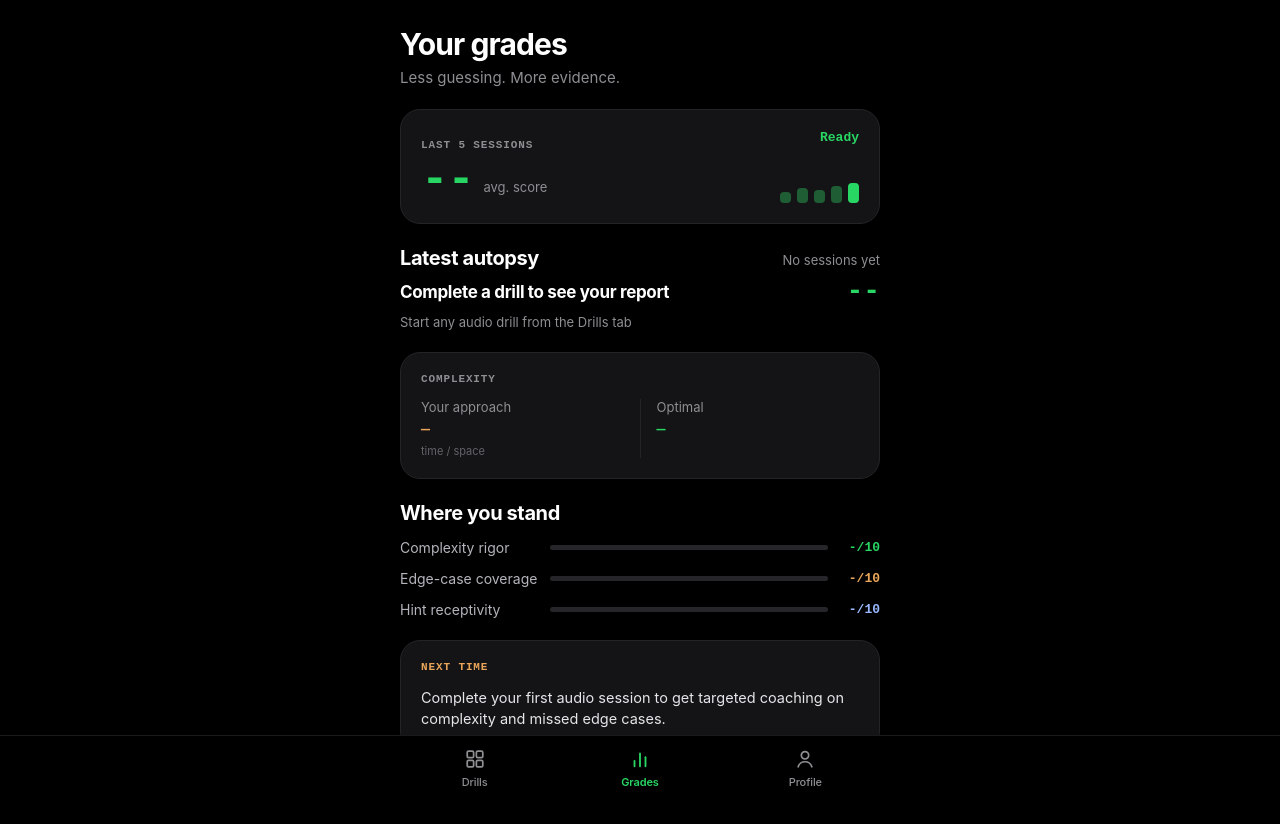
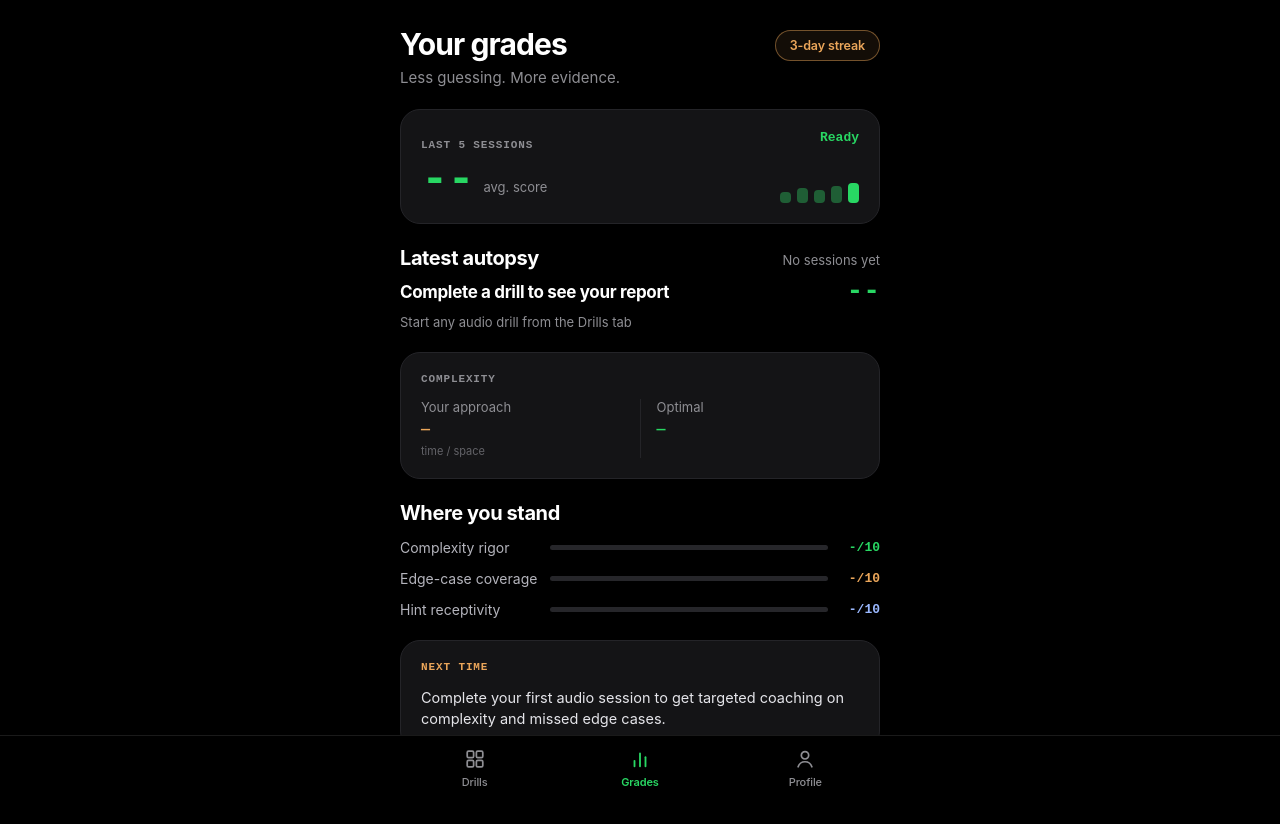
Before and after one commit to Yog-1to1-code/Vocl, a plain HTML site: page android/app/src/main/assets/grades.html in a window 1280 px wide. Drawn offline with Linux system fonts and the light colour scheme; no server answers.

Commit message:
ui(android): move streak chip from profile to grades page

```diff
--- a/android/app/src/main/assets/grades.html
+++ b/android/app/src/main/assets/grades.html
@@ -23,9 +23,15 @@
 
   .page { max-width: 520px; margin: 0 auto; padding: 22px 20px 96px; display: flex; flex-direction: column; gap: 22px; }
 
-  .title-block { display: flex; flex-direction: column; gap: 6px; padding-top: 4px; }
+  .top-row { display: flex; align-items: flex-start; justify-content: space-between; gap: 12px; padding-top: 4px; }
+  .title-block { display: flex; flex-direction: column; gap: 6px; }
   .page-title { font-size: 30px; font-weight: 700; letter-spacing: -0.03em; }
   .page-sub { font-size: 15px; color: var(--muted); }
+  .streak-pill {
+    flex-shrink: 0; padding: 7px 14px; border-radius: 9999px;
+    background: rgba(235, 166, 90, 0.08); border: 1px solid rgba(235, 166, 90, 0.45);
+    color: var(--amber); font-size: 12.5px; font-weight: 600; letter-spacing: -0.01em; margin-top: 4px;
+  }
 
   .card {
     background: var(--surface); border: 1px solid var(--surface-border); border-radius: 20px;
@@ -93,9 +99,12 @@
 <body>
 
 <main class="page">
-  <header class="title-block">
-    <h1 class="page-title">Your grades</h1>
-    <p class="page-sub">Less guessing. More evidence.</p>
+  <header class="top-row">
+    <div class="title-block">
+      <h1 class="page-title">Your grades</h1>
+      <p class="page-sub">Less guessing. More evidence.</p>
+    </div>
+    <div class="streak-pill" id="streak-pill">3-day streak</div>
   </header>
 
   <section class="card">
```
Also changed, not shown: android/app/src/main/assets/profile.html (+3 -11 lines).
